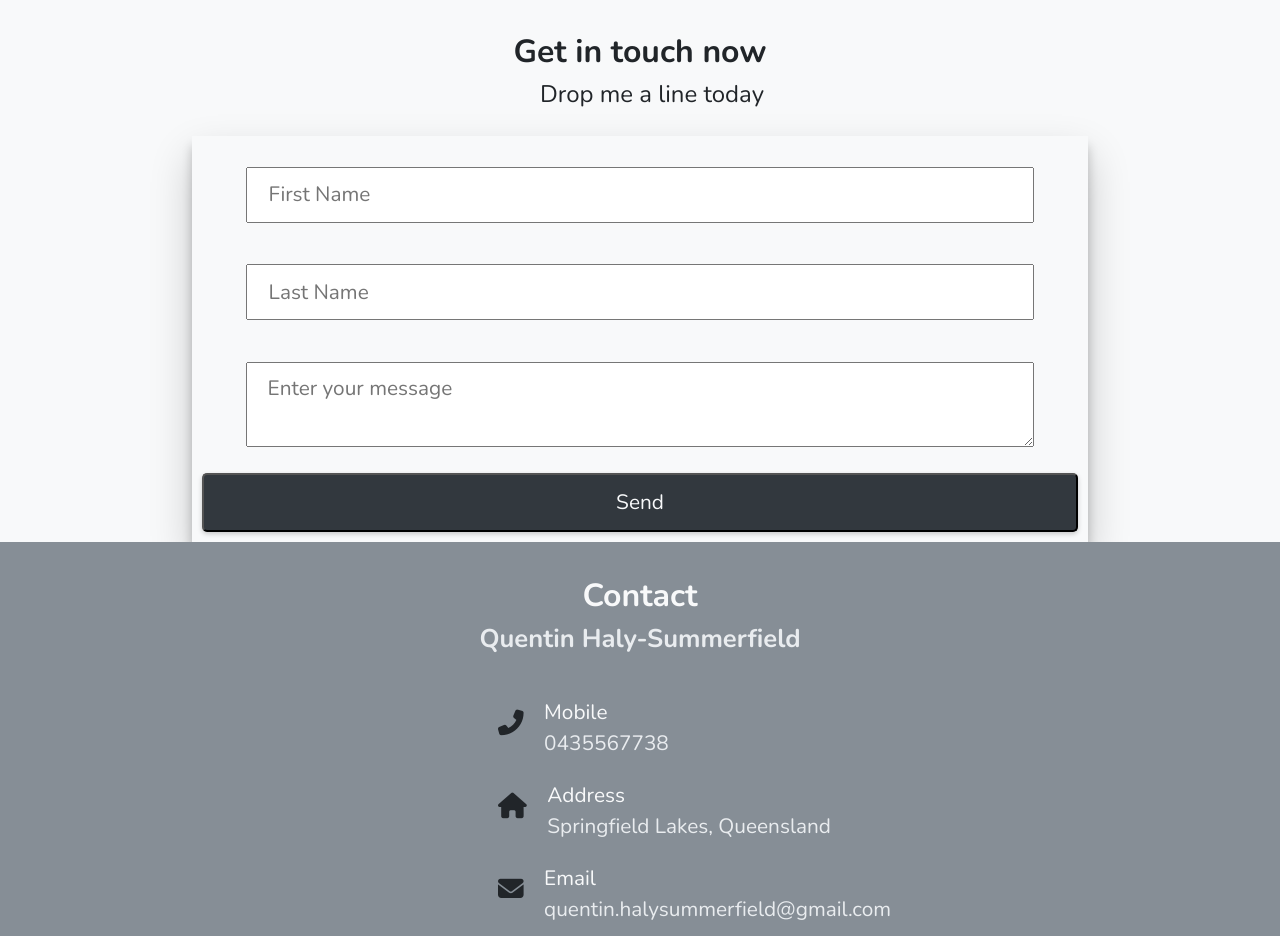
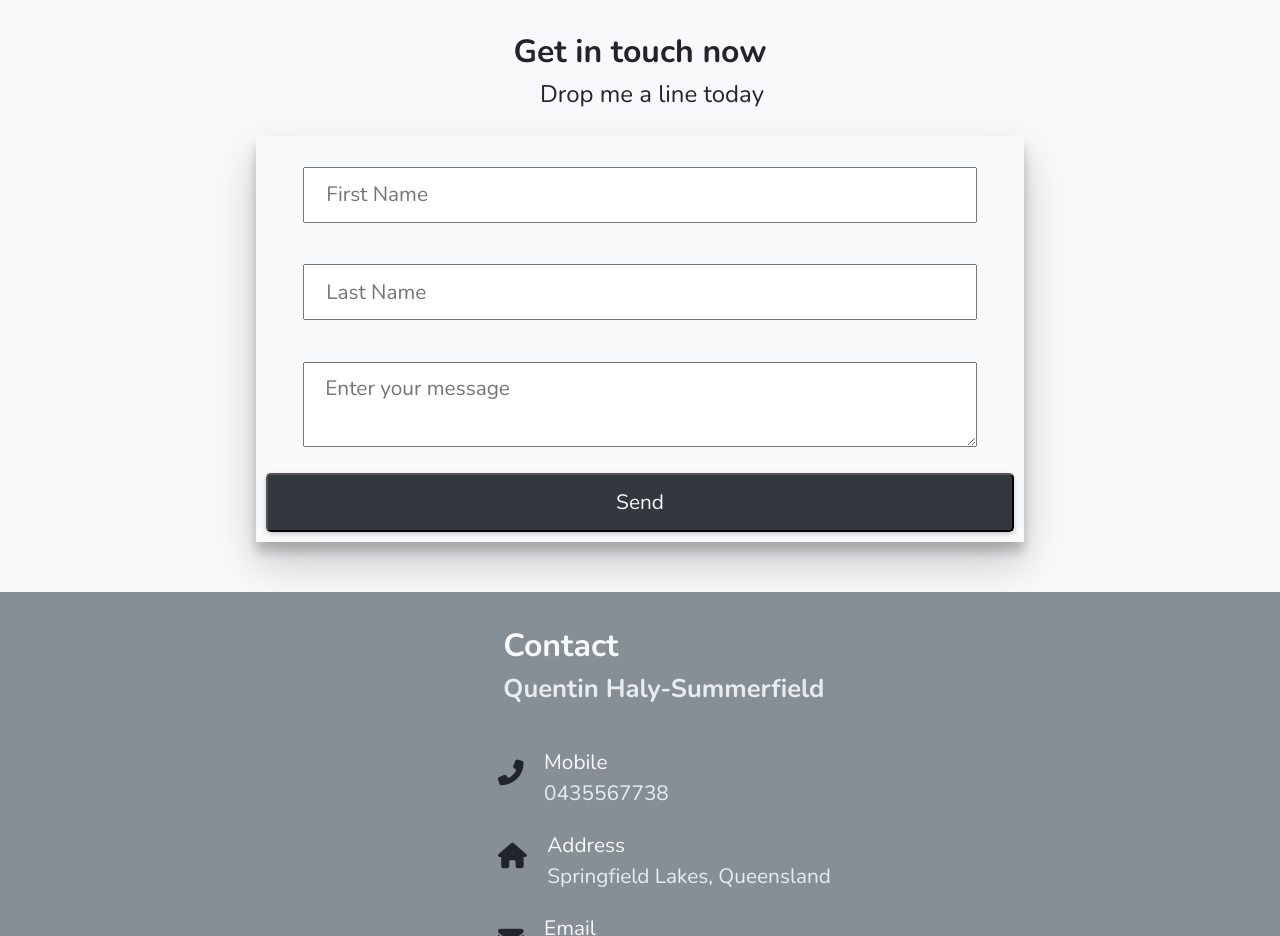
Before and after one commit to QuentinHS/portfolio, a website: page views/contact.html in a window 1280 px wide. Shown: the part 820-1756 px from the top of the page. Drawn offline with nearby package versions, Linux system fonts and the light colour scheme.

Commit message:
added desktop contact page fixes

```diff
--- a/styles/layouts/_contact.scss
+++ b/styles/layouts/_contact.scss
@@ -16,7 +16,7 @@
   }
   .contact-form {
     width: 90%;
-    margin: 0 2em 0 2.5em;
+    margin: 0 2em 5em 2.5em;
     padding: 1em;
     box-shadow: 0px 10px 10px rgba(0, 0, 0, 0.2), 0px 20px 40px rgba(0, 0, 0, 0.2);
     input,
@@ -53,13 +53,15 @@
   @include mixins.respond(tablet) {
     .contact-form {
       width: 80%;
-      margin: 0 auto;
+      max-width: 70vw;
+      margin: 0 auto 5em auto;
     }
   }
 
   @include mixins.respond(desktop) {
     .contact-form {
-      max-width: 70vw;
+      width: 60vw;
+      max-width: 800px;
     }
   }
 
@@ -113,6 +115,15 @@
     display: flex;
     flex-direction: column;
     align-items: center;
+      h2, h3 {
+        text-align: left;
+        width: 80%;
+        margin-left: 6em;
+
+      }
+      h2 {
+        margin-left: 4.8em;
+      }
     .contact-bar {
 
       width: 50vw;
@@ -128,6 +139,16 @@
   }
 
     @include mixins.respond(desktop) {
+      h2, h3 {
+        text-align: left;
+        width: 35%;
+        margin-left: 6em;
+
+      }
+
+       h2 {
+        margin-left: 4.8em;
+      }
       .contact-bar  {
         margin-left: 10em;
 
```
Also changed, not shown: styles/style.css, 1 other file.
